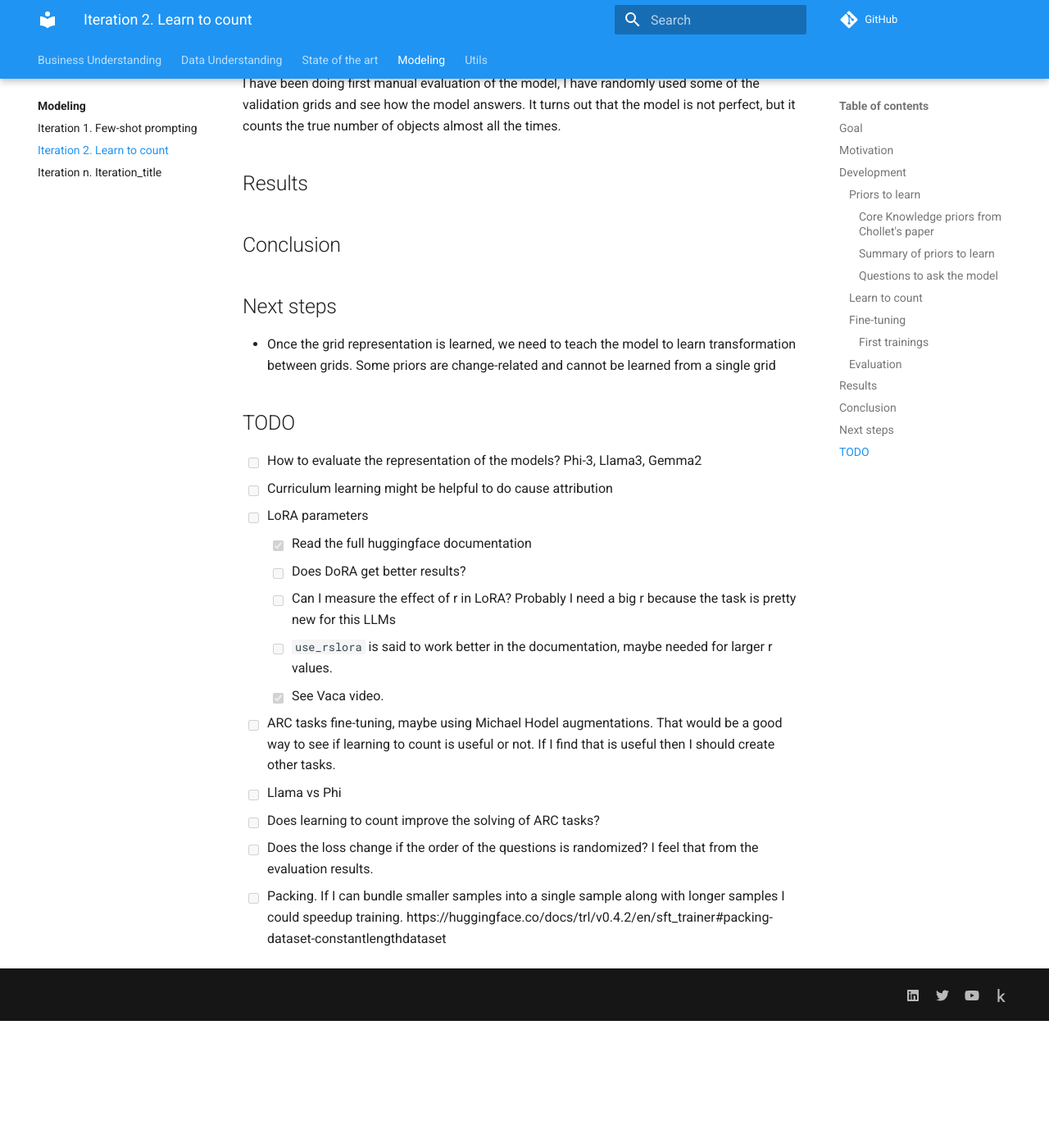
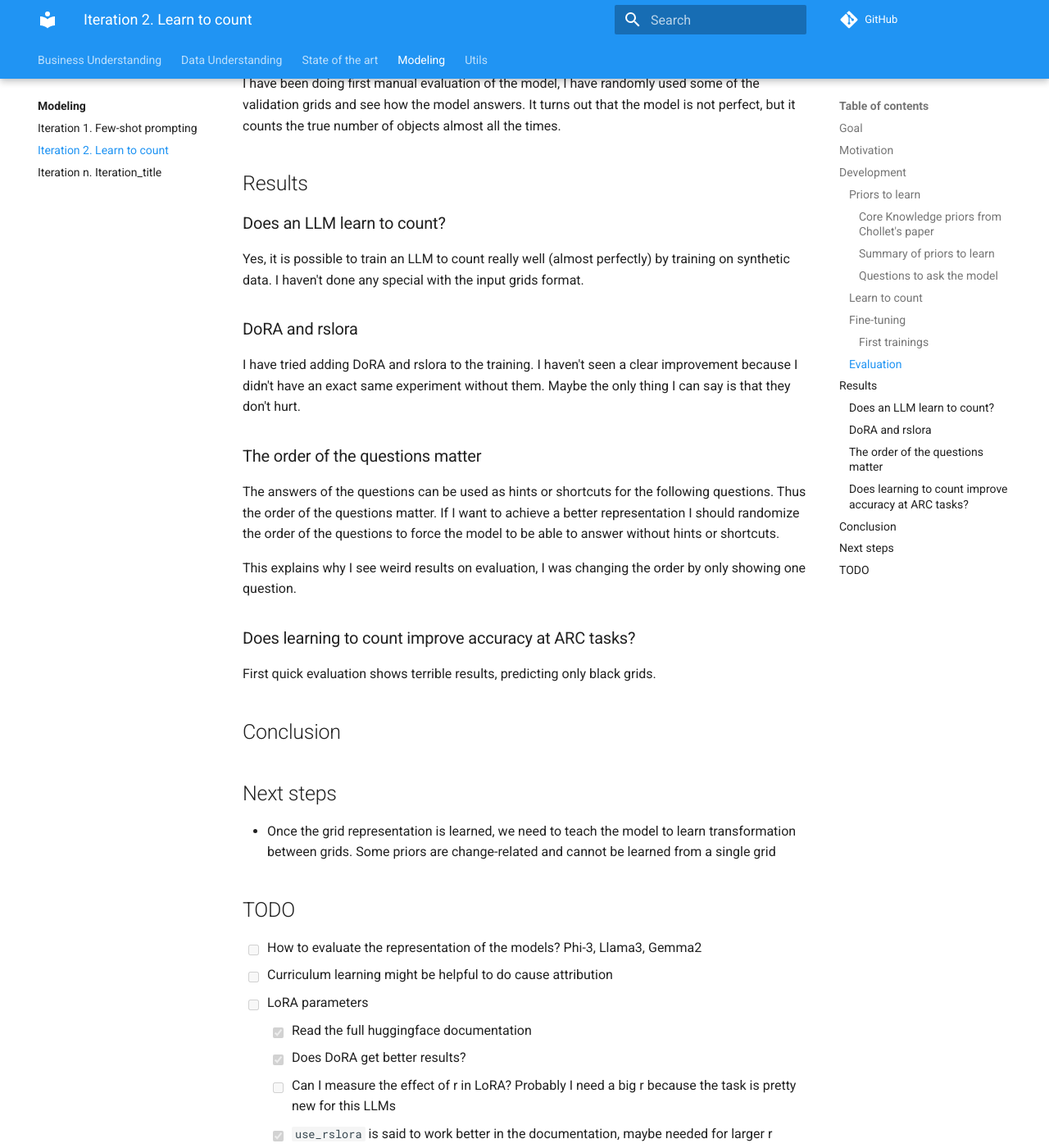
Before and after one commit to zhengjunyao-work/arc24, an MkDocs documentation site: the page built from docs/modeling/Iteration_02_learn_to_count.md, in a window 1280 px wide and 1400 px high, scrolled down 4857 px. Shown: the whole window at 82% size. Built offline with MkDocs 1.6.1 and Material for MkDocs 9.7.7, drawn with Linux system fonts in a browser that asks for light colours; comment, search, counter and statistics services are not loaded; before the commit the page ends 6102 px from its top, so only the background shows below that; some of the changed text lies outside the part shown.

```diff
--- a/docs/modeling/Iteration_02_learn_to_count.md
+++ b/docs/modeling/Iteration_02_learn_to_count.md
@@ -153,6 +153,28 @@
 
 ## Results
 
+### Does an LLM learn to count?
+
+Yes, it is possible to train an LLM to count really well (almost perfectly) by training on synthetic data.
+I haven't done any special with the input grids format.
+
+### DoRA and rslora
+
+I have tried adding DoRA and rslora to the training. I haven't seen a clear improvement because I didn't
+have an exact same experiment without them. Maybe the only thing I can say is that they don't hurt.
+
+### The order of the questions matter
+
+The answers of the questions can be used as hints or shortcuts for the following questions. Thus
+the order of the questions matter. If I want to achieve a better representation I should randomize
+the order of the questions to force the model to be able to answer without hints or shortcuts.
+
+This explains why I see weird results on evaluation, I was changing the order by only showing one question.
+
+### Does learning to count improve accuracy at ARC tasks?
+
+First quick evaluation shows terrible results, predicting only black grids.
+
 ## Conclusion
 
 ## Next steps
@@ -165,13 +187,14 @@
 - [ ] Curriculum learning might be helpful to do cause attribution
 - [ ] LoRA parameters
   - [x] Read the full huggingface documentation
-  - [ ] Does DoRA get better results?
+  - [x] Does DoRA get better results?
   - [ ] Can I measure the effect of r in LoRA? Probably I need a big r because the task is pretty new for this LLMs
-  - [ ] `use_rslora` is said to work better in the documentation, maybe needed for larger r values.
+  - [x] `use_rslora` is said to work better in the documentation, maybe needed for larger r values.
   - [x] See Vaca video.
 - [ ] ARC tasks fine-tuning, maybe using Michael Hodel augmentations. That would be a good way to see if
       learning to count is useful or not. If I find that is useful then I should create other tasks.
 - [ ] Llama vs Phi
 - [ ] Does learning to count improve the solving of ARC tasks?
-- [ ] Does the loss change if the order of the questions is randomized? I feel that from the evaluation results.
+- [x] Does the loss change if the order of the questions is randomized? I feel that from the evaluation results.
 - [ ] Packing. If I can bundle smaller samples into a single sample along with longer samples I could speedup training. https://huggingface.co/docs/trl/v0.4.2/en/sft_trainer#packing-dataset-constantlengthdataset
+  ValueError: You passed a `DataCollatorForCompletionOnlyLM` to the SFTTrainer. This is not compatible with the `packing` argument.
```
Also changed, not shown: 1 other file.
